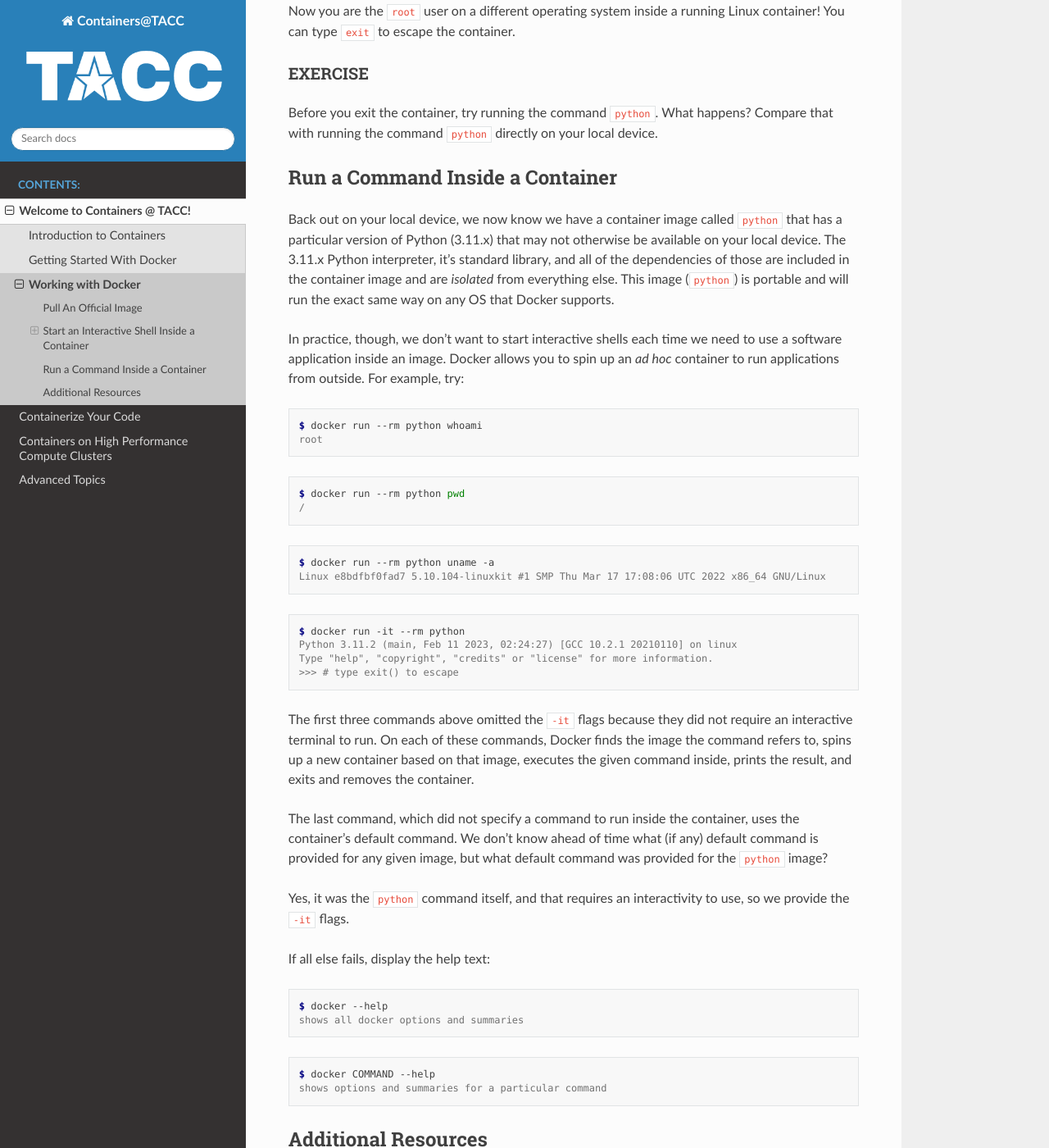
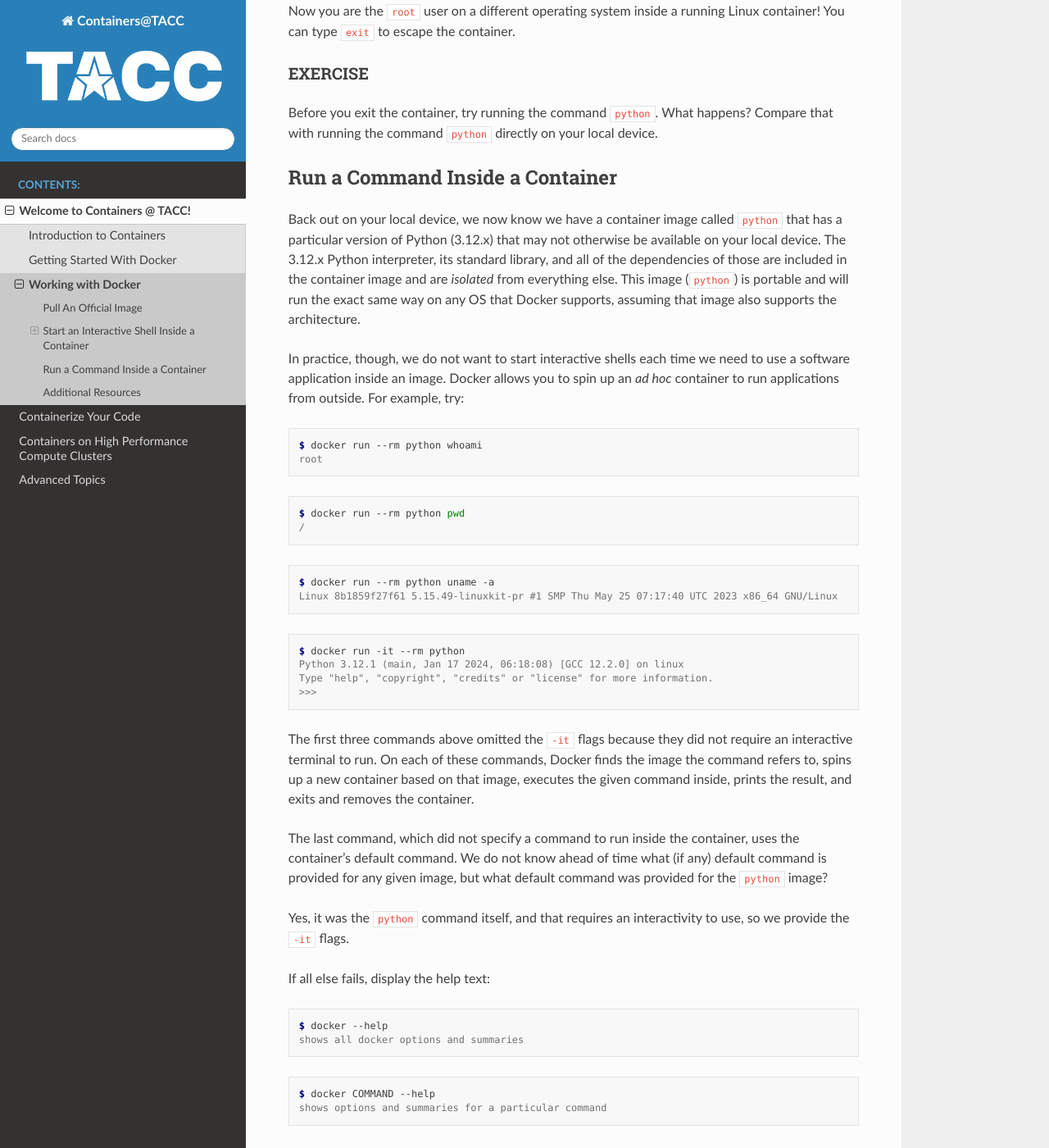
Before and after one commit to TACC/containers_at_tacc, a Sphinx documentation site: the page built from docs/containers/03.handsondocker.rst, in a window 1280 px wide and 1400 px high, scrolled down 2281 px. Shown: the whole window at 82% size. Built offline with Sphinx 7.4.7 and the Read the Docs theme 2.0.0, drawn with Linux system fonts in a browser that asks for light colours; some of the changed text lies outside the part shown.

Commit message:
Apptainer p1 (#23)
* updated section 1 for apptainer and other minor edits
* title caps in link
* clarified architecture thing

```diff
--- a/docs/containers/00.overview.rst
+++ b/docs/containers/00.overview.rst
@@ -3,14 +3,14 @@
 
 In this section, we will be introduced to containers, their uses, and different
 existing container technologies. Our focus would be on one such container technology
-called "Docker".
+called **Docker**.
 
 **Objectives for this session:**
 
   * Describe the essentials of containers
   * Gain experience with the Docker command line interface
   * Find and pull existing containers from Docker Hub
-  * Run containers interactively and non-interactively
+  * Run containerized executables interactively and non-interactively
 
 .. toctree::
    :maxdepth: 1
--- a/docs/containers/03.handsondocker.rst
+++ b/docs/containers/03.handsondocker.rst
@@ -11,8 +11,8 @@
 ----------------------
 
 One powerful aspect of developing with containers and the Docker ecosystem is the
-large collection of container images freely available. There are 10s of millions of
-images on Docker Hub alone, but beware: using an image that you don't know anything
+large collection of container images freely available. There are over 100,000
+images on Docker Hub, but beware: using an image that you do not know anything
 about comes with the same risks involved with running any software.
 
 .. warning::
@@ -30,8 +30,8 @@
 click on that `image <https://hub.docker.com/_/python>`_.
 
 We see a lot of information about how to use the image, including information about the different
-"tags" available. We see tags such as ``3.12-rc``, ``3.11.2``, ``3.11``, ``3``, etc.
-We'll discuss tags in detail later, but for now, does anyone have a guess as to what
+"tags" available. We see tags such as ``3.13-rc``, ``3.12.1``, ``3.12``, ``3``, etc.
+We will discuss tags in detail later, but for now, does anyone have a guess as to what
 the Python tags refer to?
 
 We can pull the official Python image using command, then check to make sure it is
@@ -110,7 +110,7 @@
 .. code-block:: console
 
    root@fc5b620c5a88:/# uname -a
-   Linux e8bdfbf0fad7 5.10.104-linuxkit #1 SMP Thu Mar 17 17:08:06 UTC 2022 x86_64 GNU/Linux
+   Linux 8b1859f27f61 5.15.49-linuxkit-pr #1 SMP Thu May 25 07:17:40 UTC 2023 x86_64 GNU/Linux
 
 Now you are the ``root`` user on a different operating system inside a running
 Linux container! You can type ``exit`` to escape the container.
@@ -126,14 +126,14 @@
 --------------------------------
 
 Back out on your local device, we now know we have a container image called
-``python`` that has a particular version of Python (3.11.x) that may
-not otherwise be available on your local device. The 3.11.x Python interpreter,
-it's standard library, and all of the dependencies of those are included in the
-container image and
-are *isolated* from everything else. This image (``python``) is portable
-and will run the exact same way on any OS that Docker supports.
+``python`` that has a particular version of Python (3.12.x) that may
+not otherwise be available on your local device. The 3.12.x Python interpreter,
+its standard library, and all of the dependencies of those are included in the
+container image and are *isolated* from everything else. This image (``python``)
+is portable and will run the exact same way on any OS that Docker supports,
+assuming that image also supports the architecture.
 
-In practice, though, we don't want to start interactive shells each time we need
+In practice, though, we do not want to start interactive shells each time we need
 to use a software application inside an image. Docker allows you to spin up an
 *ad hoc* container to run applications from outside. For example, try:
 
@@ -151,14 +151,14 @@
 .. code-block:: console
 
    $ docker run --rm python uname -a
-   Linux e8bdfbf0fad7 5.10.104-linuxkit #1 SMP Thu Mar 17 17:08:06 UTC 2022 x86_64 GNU/Linux
+   Linux 8b1859f27f61 5.15.49-linuxkit-pr #1 SMP Thu May 25 07:17:40 UTC 2023 x86_64 GNU/Linux
 
 .. code-block:: console
 
    $ docker run -it --rm python
-   Python 3.11.2 (main, Feb 11 2023, 02:24:27) [GCC 10.2.1 20210110] on linux
+   Python 3.12.1 (main, Jan 17 2024, 06:18:08) [GCC 12.2.0] on linux
    Type "help", "copyright", "credits" or "license" for more information.
-   >>> # type exit() to escape
+   >>>
 
 
 The first three commands above omitted the ``-it`` flags because they did not
@@ -168,7 +168,7 @@
 container.
 
 The last command, which did not specify a command to run inside the container, uses the container's
-default command. We don't know ahead of time what (if any) default command is provided for
+default command. We do not know ahead of time what (if any) default command is provided for
 any given image, but what default command was provided for the ``python`` image?
 
 Yes, it was the ``python`` command itself, and that requires an interactivity to use,
@@ -193,7 +193,7 @@
 --------------------
 
 * `Docker Docs <https://docs.docker.com/>`_
-* `Best practices for writing Dockerfiles <https://docs.docker.com/develop/develop-images/dockerfile_best-practices/>`_
+* `Best Practices for Writing Dockerfiles <https://docs.docker.com/develop/develop-images/dockerfile_best-practices/>`_
 * `Docker Hub <https://hub.docker.com/>`_
 * `Docker for Beginners <https://training.play-with-docker.com/beginner-linux/>`_
 * `Play with Docker <https://labs.play-with-docker.com/>`_
```
Also changed, not shown: other parts of docs/containers/03.handsondocker.rst (+2 -2 lines), docs/containers/01.intro.rst (+11 -11 lines), docs/containers/02.dockerbasics.rst (+7 -5 lines), docs/containers/images/vm_containers.png (deleted), docs/containers/images/what-is-container.png (deleted), 1 other file.
